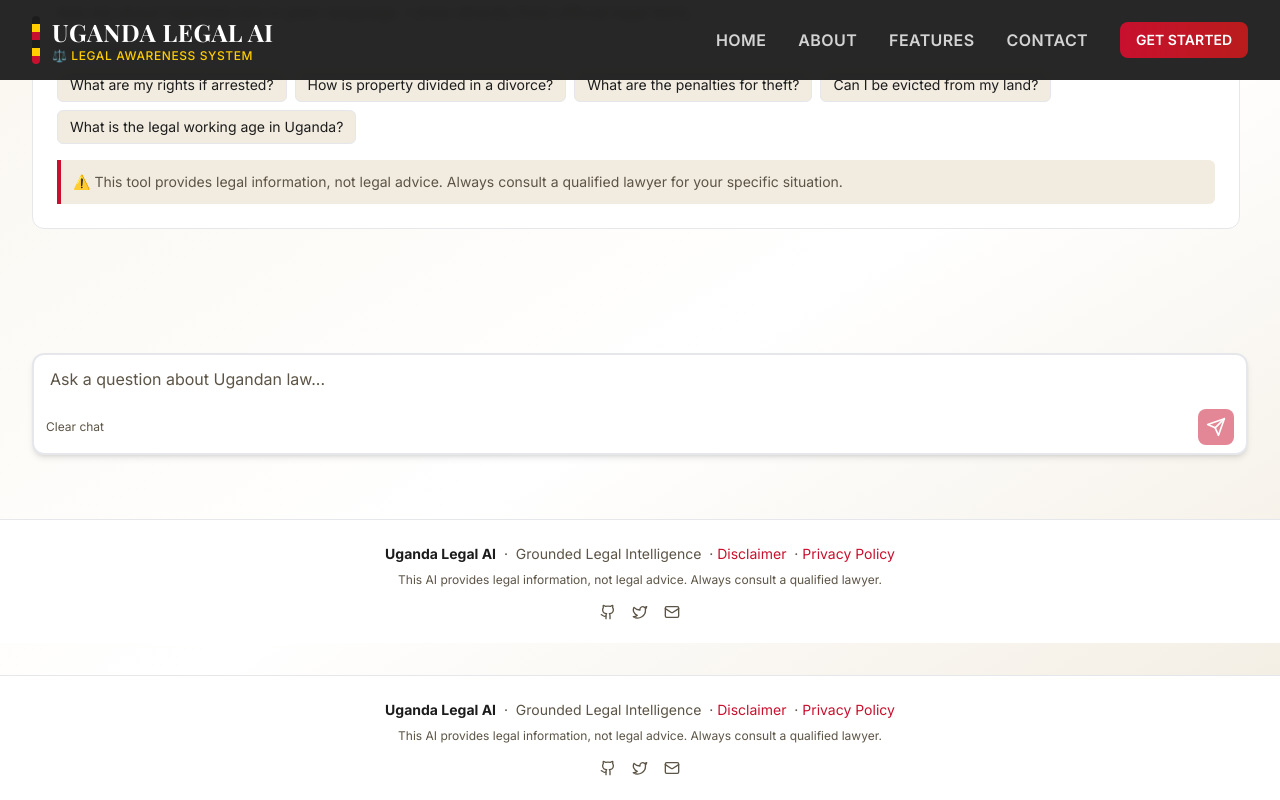
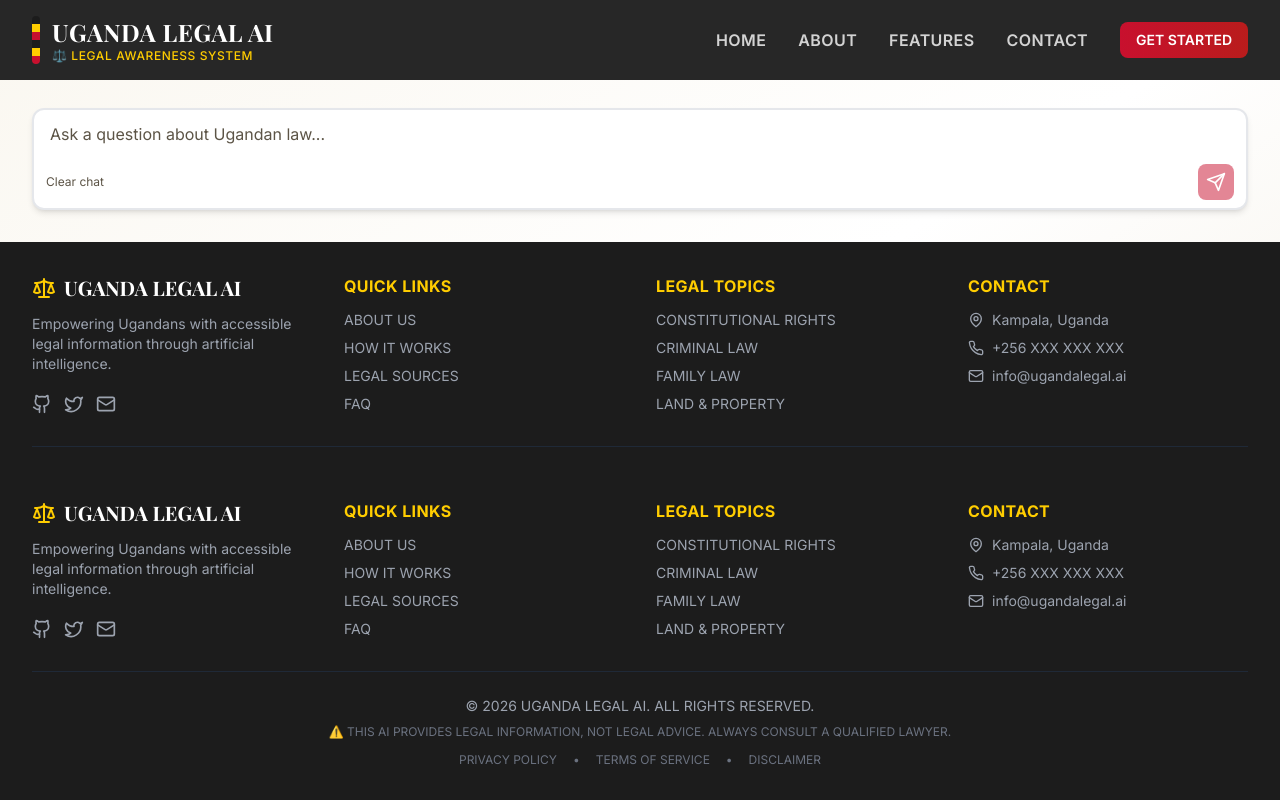
Before and after one commit to Bmiami988/ug-legal-ai-frontend, a Next.js app: page / in a window 1280 px wide. Built offline with nearby package versions, Linux system fonts and the light colour scheme.

Commit message:
Redesign Footer component with new layout and animations

```diff
--- a/app/components/Footer.tsx
+++ b/app/components/Footer.tsx
@@ -1,34 +1,117 @@
 // app/components/Footer.tsx
 'use client';
 
-import { Github, Twitter, Mail } from 'lucide-react';
+import { Github, Twitter, Mail, Heart, Scale, MapPin, Phone } from 'lucide-react';
+import { motion } from 'framer-motion';
 
 export default function Footer() {
+  const currentYear = new Date().getFullYear();
+
   return (
-    <footer className="bg-white border-t border-ug-border mt-8">
-      <div className="container-custom py-6">
-        <div className="text-center">
-          <p className="text-sm text-ug-mid">
-            <strong className="text-ug-black">Uganda Legal AI</strong> &nbsp;·&nbsp;
-            Grounded Legal Intelligence &nbsp;·&nbsp;
-            <a href="#" className="text-ug-red hover:underline">Disclaimer</a> &nbsp;·&nbsp;
-            <a href="#" className="text-ug-red hover:underline">Privacy Policy</a>
+    <footer className="bg-ug-black text-white mt-auto">
+      <div className="container-custom py-8">
+        <div className="grid grid-cols-1 md:grid-cols-4 gap-8">
+          {/* Brand Section */}
+          <motion.div
+            initial={{ opacity: 0, y: 20 }}
+            animate={{ opacity: 1, y: 0 }}
+            className="space-y-3"
+          >
+            <div className="flex items-center gap-2">
+              <Scale className="w-6 h-6 text-ug-yellow" />
+              <h3 className="font-playfair text-xl font-bold">UGANDA LEGAL AI</h3>
+            </div>
+            <p className="text-gray-400 text-sm">
+              Empowering Ugandans with accessible legal information through artificial intelligence.
+            </p>
+            <div className="flex gap-3 pt-2">
+              <a href="#" className="text-gray-400 hover:text-ug-yellow transition-colors">
+                <Github className="w-5 h-5" />
+              </a>
+              <a href="#" className="text-gray-400 hover:text-ug-yellow transition-colors">
+                <Twitter className="w-5 h-5" />
+              </a>
+              <a href="#" className="text-gray-400 hover:text-ug-yellow transition-colors">
+                <Mail className="w-5 h-5" />
+              </a>
+            </div>
+          </motion.div>
+
+          {/* Quick Links */}
+          <motion.div
+            initial={{ opacity: 0, y: 20 }}
+            animate={{ opacity: 1, y: 0 }}
+            transition={{ delay: 0.1 }}
+          >
+            <h4 className="font-bold text-ug-yellow mb-3 tracking-wide">QUICK LINKS</h4>
+            <ul className="space-y-2 text-sm text-gray-400">
+              <li><a href="#" className="hover:text-ug-yellow transition-colors">ABOUT US</a></li>
+              <li><a href="#" className="hover:text-ug-yellow transition-colors">HOW IT WORKS</a></li>
+              <li><a href="#" className="hover:text-ug-yellow transition-colors">LEGAL SOURCES</a></li>
+              <li><a href="#" className="hover:text-ug-yellow transition-colors">FAQ</a></li>
+            </ul>
+          </motion.div>
+
+          {/* Legal Topics */}
+          <motion.div
+            initial={{ opacity: 0, y: 20 }}
+            animate={{ opacity: 1, y: 0 }}
+            transition={{ delay: 0.2 }}
+          >
+            <h4 className="font-bold text-ug-yellow mb-3 tracking-wide">LEGAL TOPICS</h4>
+            <ul className="space-y-2 text-sm text-gray-400">
+              <li><a href="#" className="hover:text-ug-yellow transition-colors">CONSTITUTIONAL RIGHTS</a></li>
+              <li><a href="#" className="hover:text-ug-yellow transition-colors">CRIMINAL LAW</a></li>
+              <li><a href="#" className="hover:text-ug-yellow transition-colors">FAMILY LAW</a></li>
+              <li><a href="#" className="hover:text-ug-yellow transition-colors">LAND & PROPERTY</a></li>
+            </ul>
+          </motion.div>
+
+          {/* Contact Info */}
+          <motion.div
+            initial={{ opacity: 0, y: 20 }}
+            animate={{ opacity: 1, y: 0 }}
+            transition={{ delay: 0.3 }}
+          >
+            <h4 className="font-bold text-ug-yellow mb-3 tracking-wide">CONTACT</h4>
+            <ul className="space-y-2 text-sm text-gray-400">
+              <li className="flex items-center gap-2">
+                <MapPin className="w-4 h-4" />
+                <span>Kampala, Uganda</span>
+              </li>
+              <li className="flex items-center gap-2">
+                <Phone className="w-4 h-4" />
+                <span>+256 XXX XXX XXX</span>
+              </li>
+              <li className="flex items-center gap-2">
+                <Mail className="w-4 h-4" />
+                <span>info@ugandalegal.ai</span>
+              </li>
+            </ul>
+          </motion.div>
+        </div>
+
+        {/* Bottom Bar */}
+        <motion.div
+          initial={{ opacity: 0 }}
+          animate={{ opacity: 1 }}
+          transition={{ delay: 0.4 }}
+          className="border-t border-gray-800 mt-8 pt-6 text-center"
+        >
+          <p className="text-gray-400 text-sm">
+            © {currentYear} UGANDA LEGAL AI. ALL RIGHTS RESERVED.
           </p>
-          <p className="text-xs text-ug-mid mt-2">
-            This AI provides legal information, not legal advice. Always consult a qualified lawyer.
+          <p className="text-gray-500 text-xs mt-2">
+            ⚠️ THIS AI PROVIDES LEGAL INFORMATION, NOT LEGAL ADVICE. ALWAYS CONSULT A QUALIFIED LAWYER.
           </p>
-          <div className="flex justify-center gap-4 mt-4">
-            <a href="#" className="text-ug-mid hover:text-ug-red transition-colors">
-              <Github className="w-4 h-4" />
-            </a>
-            <a href="#" className="text-ug-mid hover:text-ug-red transition-colors">
-              <Twitter className="w-4 h-4" />
-            </a>
-            <a href="#" className="text-ug-mid hover:text-ug-red transition-colors">
-              <Mail className="w-4 h-4" />
-            </a>
+          <div className="flex justify-center gap-4 mt-3 text-xs text-gray-500">
+            <a href="#" className="hover:text-ug-yellow transition-colors">PRIVACY POLICY</a>
+            <span>•</span>
+            <a href="#" className="hover:text-ug-yellow transition-colors">TERMS OF SERVICE</a>
+            <span>•</span>
+            <a href="#" className="hover:text-ug-yellow transition-colors">DISCLAIMER</a>
           </div>
-        </div>
+        </motion.div>
       </div>
     </footer>
   );
```
